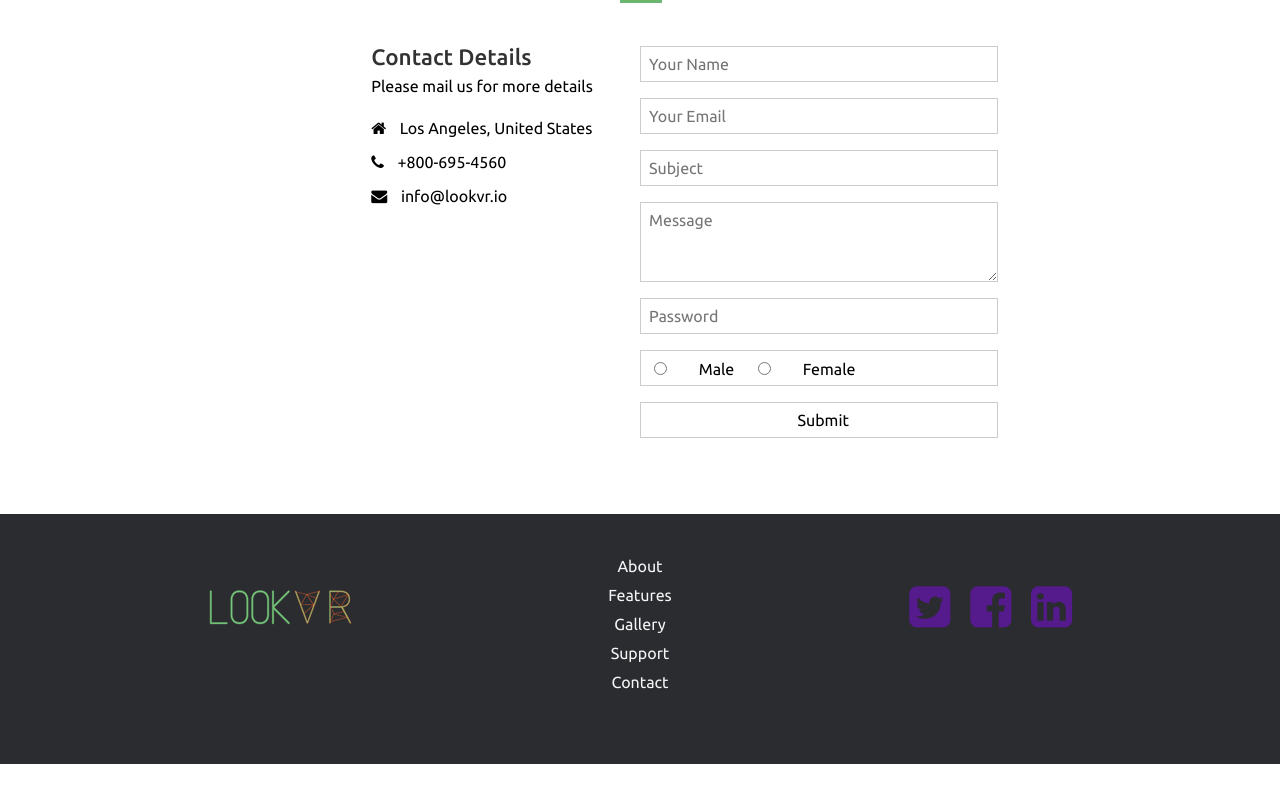
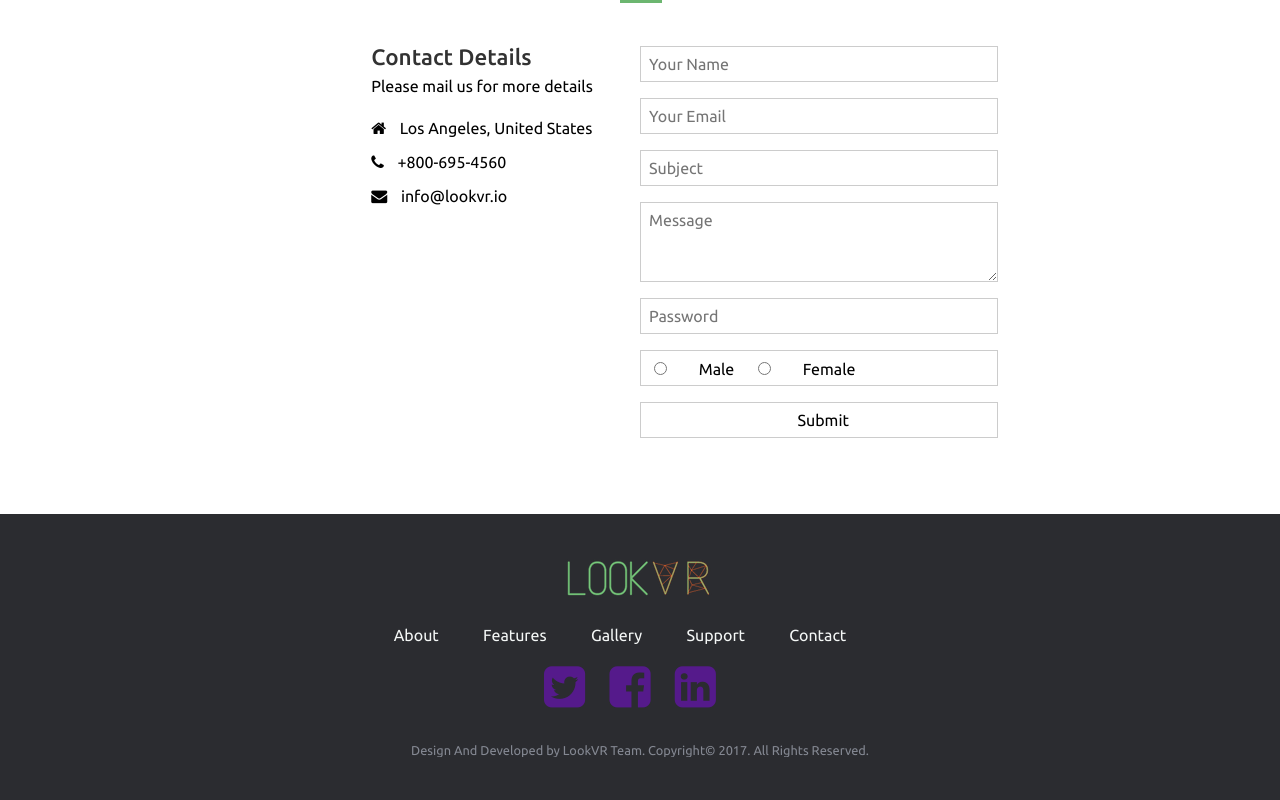
Before and after one commit to hikitae/FINALPROJECT, a plain HTML site: page index.html in a window 1280 px wide. Shown: the part 2436-3236 px from the top of the page. Before the commit the page ends 3200 px from the top, so only its background shows below. Drawn offline with Linux system fonts and the light colour scheme.

Commit message:
iframe ; Vimeo

```diff
--- a/css/style.css
+++ b/css/style.css
@@ -72,21 +72,10 @@ header {
 /*	width: 100%;*/
 }
 
- #gallery {
+ #gallery, #features, #about, #contact, footer {
  	height: 100%;
  }
 
-#features {
-	height: 100%;
-}
-
-#about, #contact {
-	height: 100%;
-}
-
-footer {
-	height: 250px;
-}
 
 
 
@@ -654,53 +643,39 @@ footer {
 
 #footer-wrapper {
 	width: 80%;
-	height: 100%;
 	margin: 0 auto;
-	padding-top: 3%;
+	padding-top: 40px;
+	padding-bottom:40px;
 }
 
 .footer-contents {
-	width: 30%;
-	height: 85%;
-	display: inline-block;
+	width: 100%;
 	overflow: hidden;
+	text-align: center;
+	padding-bottom: 10px;
 }
 
-#footer-one {
-	margin-right: 5%;
-	float: left;
+.footer-contents, #footer-wrapper nav ul li , #footer-contents img, .brand-icon {
+	display: inline-block;
 }
-
-#footer-two {
-	float: left;
-}
-
 #footer-wrapper nav ul li a {
 	color: #F4F7F6;
 	font-family: 'Ubuntu', sans-serif;
 	line-height: 180%;
 	font-size: 100%;
-}
-
-#footer-three {
-	float: right;
-	margin-right: 0;
-}
-
-.footer-contents img {
-	display: inline-block;
+	margin-right: 40px;
 }
 
 .brand-icon {
-	display: inline-block;
 	color: #F4F7F6;
-	padding-right: 5%;
+	margin-right: 20px;
 }
 
-#footer-three, #footer-one, #footer-two{
-	text-align: center;
+#footer-four {
+	color: #848892;
+	font-size: 80%;
+	font-family: 'Ubuntu', sans-serif;
+	padding-top: 20px;
+	padding-bottom: 0;
+
 }
-
-.brand-icon, #footer-one img {
-	padding-top: 10%;
-}
--- a/index.html
+++ b/index.html
@@ -7,6 +7,7 @@
 	<link rel="stylesheet" href="css/style.css">
 	<link rel="stylesheet" href="css/font-awesome.min.css">
 	<script src="js/jquery-3.2.0.js"></script>
+	<script src="jquery.vimeo.api.min.js"></script>
 	<script src="js/script.js"></script>
 </head>
 
@@ -128,11 +129,10 @@
 	<div id="gallery-wrapper">
 		<div class="gallery-block" id="gallery-image">
 
-
 		<!-- Trigger/Open The Modal -->
 		<div id="btn-wrapper">
 			<a href="#myModal">
-				<img src="images/bjork.jpg">
+				<img src="images/Gallery_vegas_withArrow.png">
 			</a>
 		</div>
 
@@ -141,7 +141,8 @@
 		  <!-- Modal content -->
 		  	<div class="modal-content">
 		    	<span class="close"> &times;</span>
-                    <iframe id="VRvideo" src="https://www.youtube.com/embed/pJDcwXQc5CU" frameborder="0" allowfullscreen></iframe>
+                 <!--    <iframe id="VRvideo" src="https://www.youtube.com/embed/pJDcwXQc5CU" frameborder="0" allowfullscreen></iframe> -->
+					<iframe id="VRvideo" src="https://vimeo.com/216101771" frameborder="0" allowfullscreen></iframe>
             </div>
 		</div>
 
@@ -262,6 +263,12 @@
 					<a href=""><i class="fa fa-linkedin-square fa-3x"></i></a>
 			</div>
 		</article>
+<!-- FOOTER FOUR -->
+		<article class="footer-contents" id="footer-four">
+			<h4>Design And Developed by LookVR Team. Copyright© 2017. All Rights Reserved.</h4>
+		</article>
+
+
 	</div>
 </footer>
 
```
Also changed, not shown: js/jquery.vimeo.api.min.js (added, +2 -0 lines), js/script.js (+0 -22 lines), images/Gallery_vegas_withArrow.png (added).
